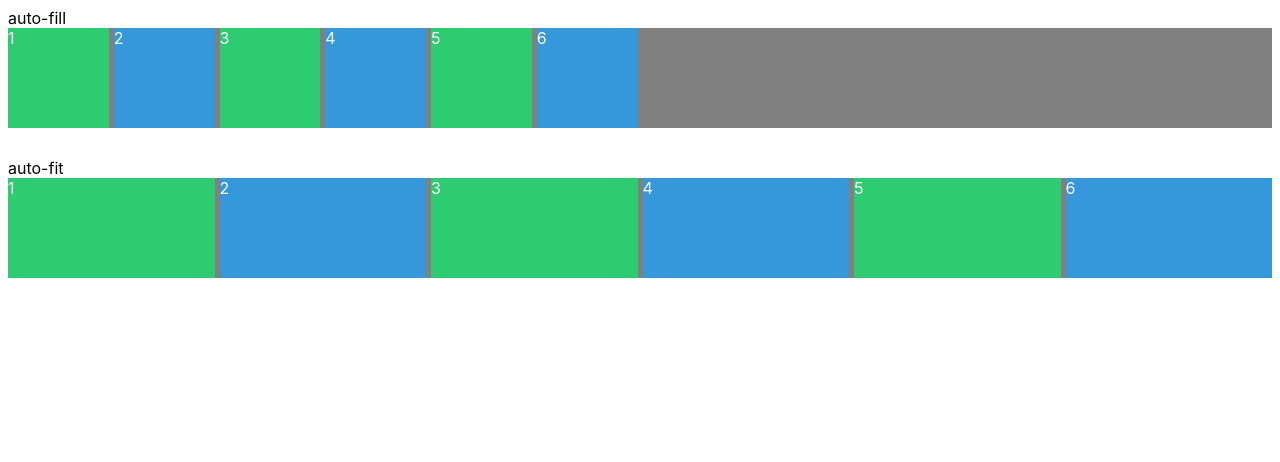
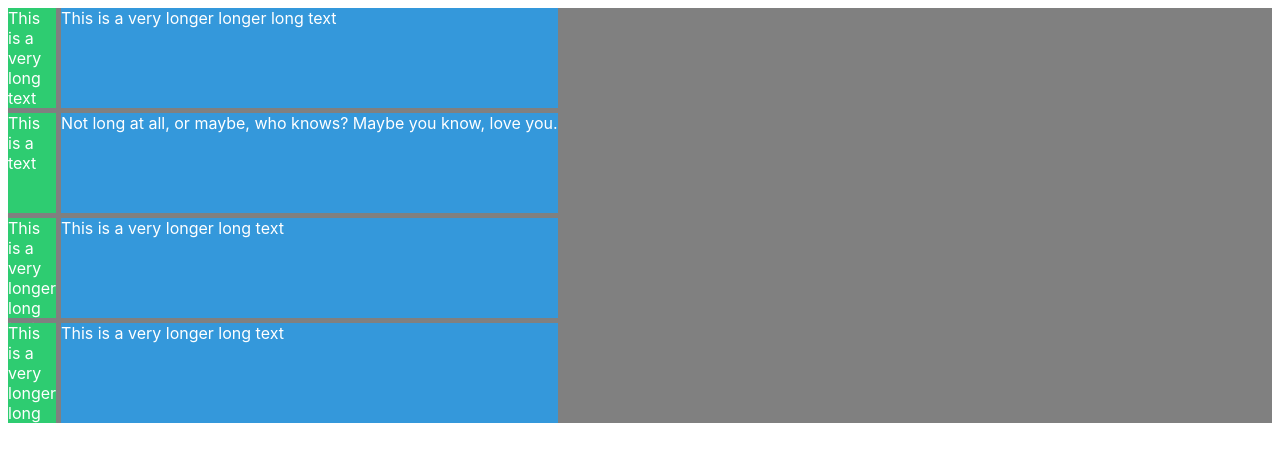
Before and after one commit to shiningy/nomad-css, a plain HTML site: page index.html in a window 1280 px wide. Drawn offline with Linux system fonts and the light colour scheme.

Commit message:
2.13 min-content max-content

```diff
--- a/index.html
+++ b/index.html
@@ -8,23 +8,15 @@
   <title>Document</title>
 </head>
 <body>
-  auto-fill
   <div class="grid">
-    <div class="item">1</div>
-    <div class="item">2</div>
-    <div class="item">3</div>
-    <div class="item">4</div>
-    <div class="item">5</div>
-    <div class="item">6</div>
-  </div>
-  auto-fit
-  <div class="grid">
-    <div class="item">1</div>
-    <div class="item">2</div>
-    <div class="item">3</div>
-    <div class="item">4</div>
-    <div class="item">5</div>
-    <div class="item">6</div>
+    <div class="item">This is a very long text</div>
+    <div class="item">This is a very longer longer long text</div>
+    <div class="item">This is a text</div>
+    <div class="item">Not long at all, or maybe, who knows? Maybe you know, love you.</div>
+    <div class="item">This is a very longer long text</div>
+    <div class="item">This is a very longer long text</div>
+    <div class="item">This is a very longer long text</div>
+    <div class="item">This is a very longer long text</div>
   </div>
 </body>
 </html>
--- a/styles.css
+++ b/styles.css
@@ -7,6 +7,7 @@ body {
   color: white;
   display: grid;
   gap: 5px;
+  grid-template-columns: min-content max-content;
   grid-auto-rows: 100px;
   margin-bottom: 30px;
 }
@@ -18,11 +19,3 @@ body {
 .item:nth-child(even) {
   background-color: #3498db;
 }
-
-.grid:first-child {
-  grid-template-columns: repeat(auto-fill, minmax(100px, 1fr));
-}
-
-.grid:last-child {
-  grid-template-columns: repeat(auto-fit, minmax(100px, 1fr));
-}
```
Also changed, not shown: README.md.
